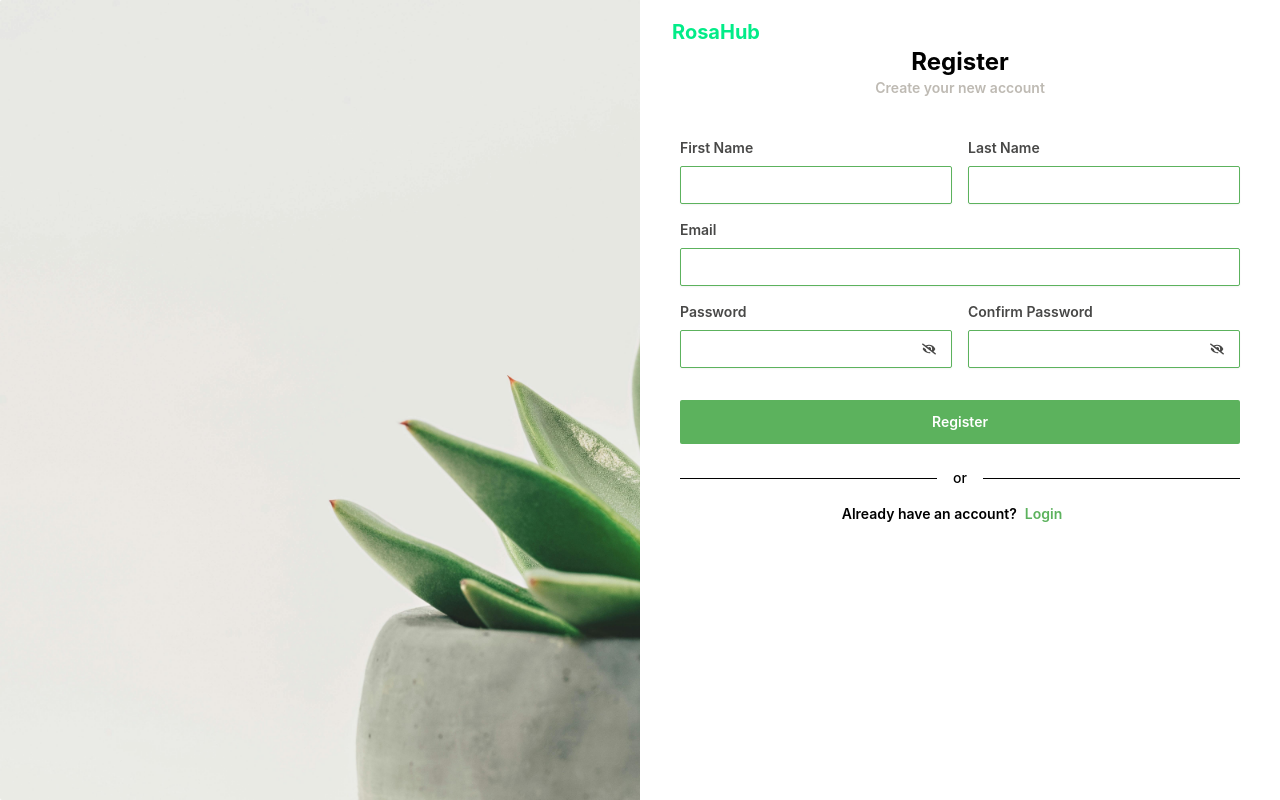
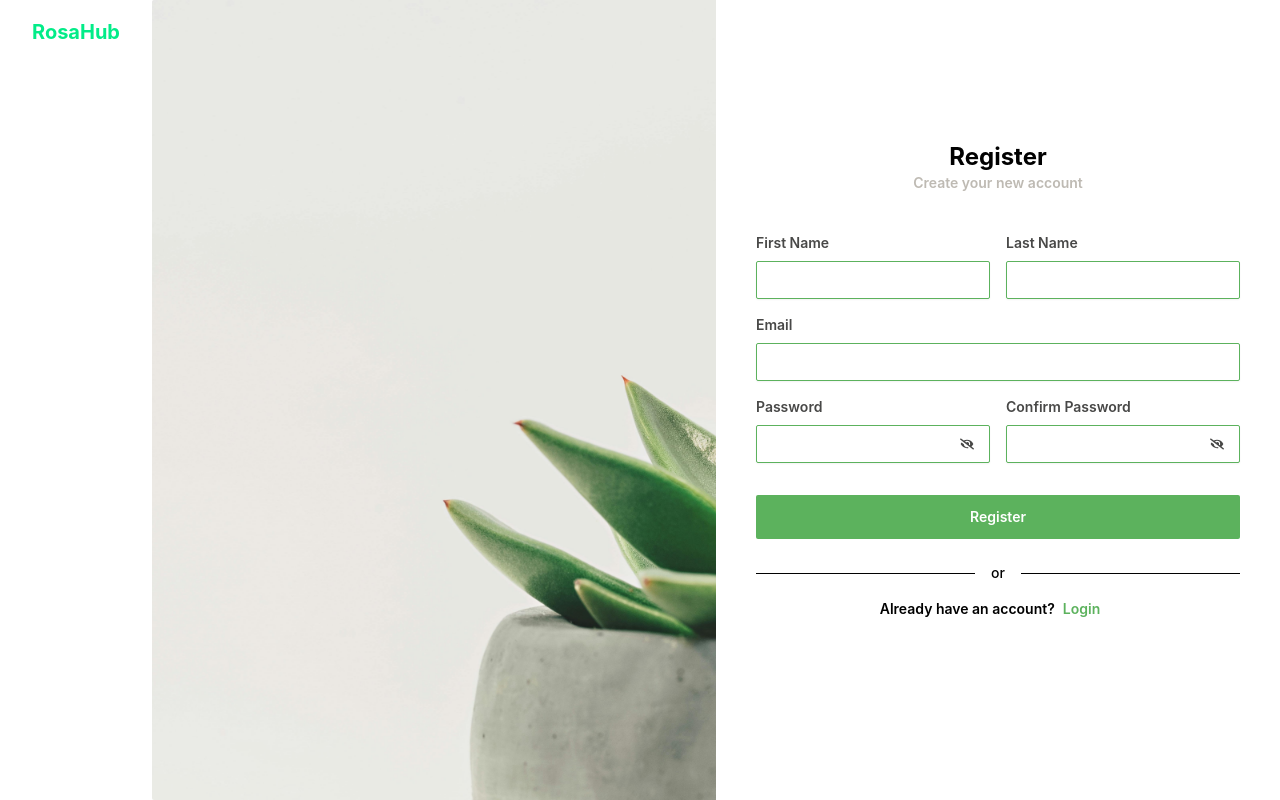
Before and after one commit to SherinMostafa/RosaHub, a React (Create React App) app: page /Register in a window 1280 px wide. Built offline with nearby package versions, Linux system fonts and the light colour scheme.

Commit message:
Minor style adjustments

```diff
--- a/src/Pages/Login.jsx
+++ b/src/Pages/Login.jsx
@@ -15,8 +15,12 @@ const Login = () => {
 
   return (
     <section>
-      <div className="max-h-screen bg-white flex flex-col-reverse md:flex-row-reverse">
-        <div className="w-full h-[0px] md:h-screen md:w-1/2">
+      <div className="min-h-screen bg-white flex flex-col md:flex-row-reverse">
+        <Link to={'/'}>
+            <h2 className="text-xl my-[18px] px-2 sm:px-6 lg:px-8 font-bold text-[#02ec88]">RosaHub</h2>
+        </Link>
+
+        <div className="w-full h-0 md:h-screen md:w-1/2">
           <img
             src="/Assets/Images/pexels-scottwebb-305821.jpg"
             alt="Register"
@@ -25,11 +29,7 @@ const Login = () => {
           />
         </div>
 
-        <div className="w-full md:w-1/2 py-4 flex flex-col justify-start bg-white">
-          <Link to={'/'}>
-            <h2 className="text-xl px-2 sm:px-6 lg:px-8 font-bold text-[#02ec88] mt-[2px]">RosaHub</h2>
-          </Link>
-
+        <div className="w-full md:w-1/2 py-4 flex flex-col justify-center bg-white">
           <h2 className="text-2xl text-[#010101] font-bold mx-auto mt-4 md:mt-0">Welcome</h2>
           <h4 className="text-sm text-[#bebab3] font-semibold mx-auto mb-4 ">Login into your account</h4>
 
--- a/src/Pages/Register.jsx
+++ b/src/Pages/Register.jsx
@@ -42,8 +42,12 @@ const Register = () => {
 
   return (
     <section>
-      <div className="max-h-screen bg-white flex flex-col-reverse md:flex-row">
-        <div className="w-full h-[0px] md:h-screen md:w-1/2">
+      <div className="min-h-screen bg-white flex flex-col md:flex-row">
+        <Link to={'/'}>
+            <h2 className="text-xl my-[18px] px-2 sm:px-6 lg:px-8 font-bold text-[#02ec88]">RosaHub</h2>
+        </Link>
+
+        <div className="w-full h-0 md:h-screen md:w-1/2">
           <img
             src="/Assets/Images/pexels-scottwebb-305821.jpg"
             alt="Register"
@@ -52,14 +56,10 @@ const Register = () => {
           />
         </div>
 
-        <div className="w-full md:w-1/2 py-4 flex flex-col justify-start bg-white">
+        <div className="w-full md:w-1/2 pb-4 flex flex-col justify-center bg-white">
           <Toaster
             position="top-center"
           />
-
-          <Link to={'/'}>
-              <h2 className="text-xl px-2 sm:px-6 lg:px-8 font-bold text-[#02ec88] mt-[2px]">RosaHub</h2>
-          </Link>
 
           <h2 className="text-2xl text-[#010101] font-bold mx-auto mt-4 md:mt-0">Register</h2>
           <h4 className="text-sm text-[#bebab3] font-semibold mx-auto mb-4 ">Create your new account</h4>
```
